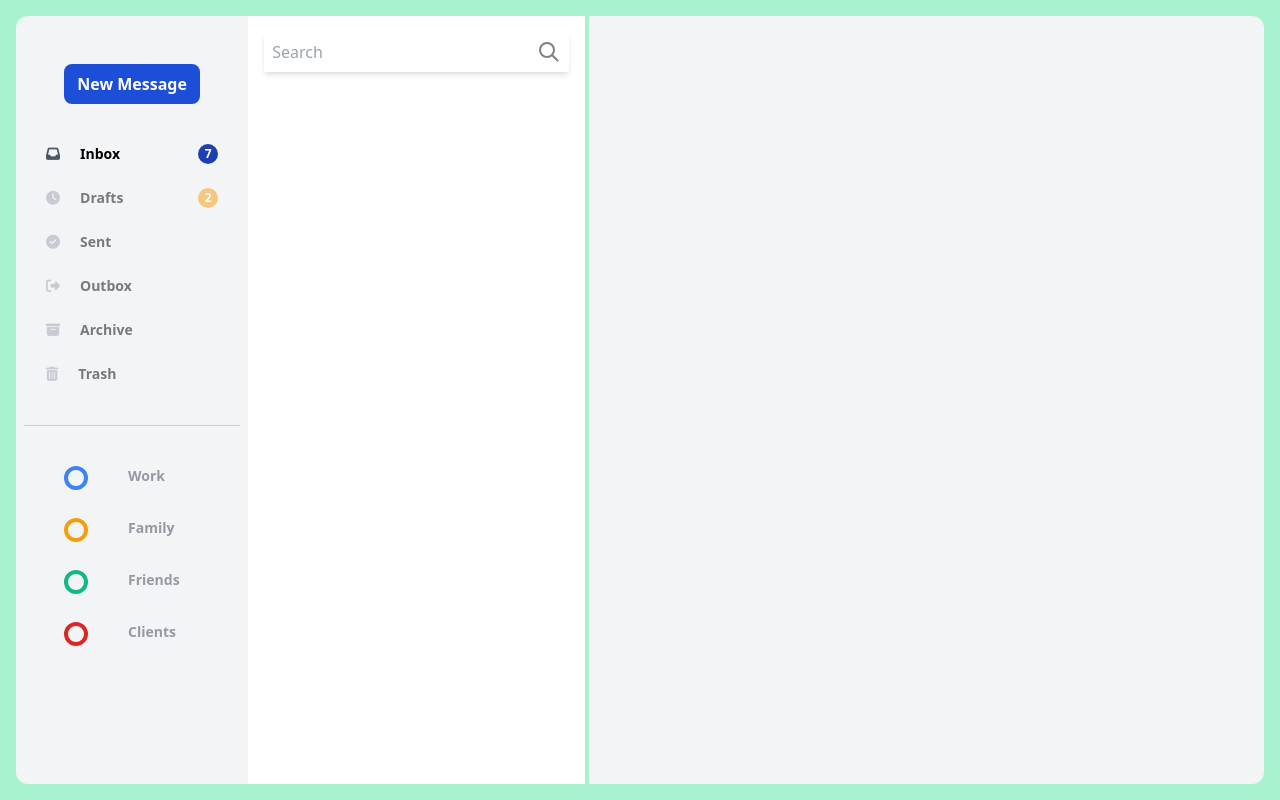
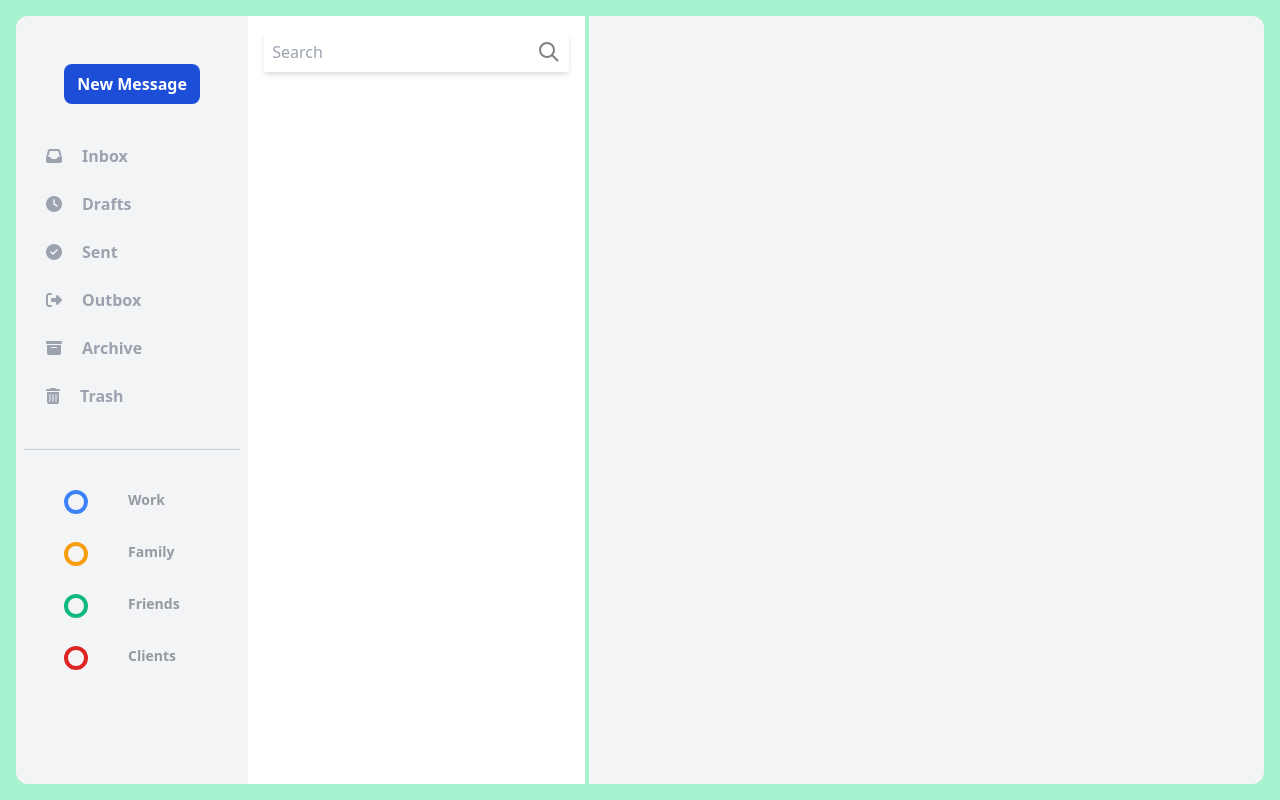
Before and after one commit to mayur-ravindram/react-email-client, a React (Create React App) app: page / in a window 1280 px wide. Built offline with nearby package versions, Linux system fonts and the light colour scheme.

Commit message:
Issue #7: bug - Navigation menu fixed

```diff
--- a/src/component/MailActionsMenu.js
+++ b/src/component/MailActionsMenu.js
@@ -24,91 +24,131 @@ const MailActionsMenu = () => {
                 to="/inbox"
                 activeStyle={{
                   fontWeight: "bold",
-                  color: "black",
-                  fontSize:"1.125rem",
-                  backgroundColor: "#0984e3"
+                  color: "tomato",
+                  fontSize: "1.125rem",
                 }}
-                className="font-semibold text-sm"
+                className="font-semibold text-gray-400"
               >
                 <div className="flex justify-around">
                   <div className="space-x-5 w-1/2">
-                    <span className="text-gray-600">
+                    <span className="">
                       <i className="fa fa-inbox"></i>
                     </span>
                     <span>Inbox</span>
                   </div>
-                  <span className="bg-blue-800 p-1 rounded-full h-5 w-5 flex justify-center items-center text-xs text-white">
-                    7
-                  </span>
+                  <span className="p-1 rounded-full h-5 w-5 flex justify-center items-center text-xs text-white"></span>
                 </div>
               </NavLink>
             </li>
             <li>
-              <Link to="/drafts">
-                <div className="flex justify-around font-semibold text-sm opacity-50">
+              <NavLink
+                exact
+                to="/drafts"
+                activeStyle={{
+                  fontWeight: "bold",
+                  color: "tomato",
+                  fontSize: "1.125rem",
+                }}
+                className="font-semibold text-gray-400"
+              >
+                <div className="flex justify-around">
                   <div className="space-x-5 w-1/2">
-                    <span className="text-gray-400">
+                    <span>
                       <i className="fa fa-clock"></i>
                     </span>
                     <span>Drafts</span>
                   </div>
-                  <span className="bg-yellow-500 p-1 rounded-full h-5 w-5 flex justify-center items-center text-xs text-white">
-                    2
-                  </span>
+                  <span className="p-1 rounded-full h-5 w-5 flex justify-center items-center text-xs text-white"></span>
                 </div>
-              </Link>
+              </NavLink>
             </li>
             <li>
-              <Link to="/sent">
-                <div className="flex justify-around font-semibold text-sm opacity-50">
+              <NavLink
+                exact
+                to="/sent"
+                activeStyle={{
+                  fontWeight: "bold",
+                  color: "tomato",
+                  fontSize: "1.125rem",
+                }}
+                className="font-semibold text-gray-400"
+              >
+                <div className="flex justify-around">
                   <div className="space-x-5 w-1/2">
-                    <span className="text-gray-400">
+                    <span>
                       <i className="fa fa-check-circle"></i>
                     </span>
                     <span>Sent</span>
                   </div>
                   <span className="bg-transparent p-1 rounded-full h-5 w-5 flex justify-center items-center text-xs text-white"></span>
                 </div>
-              </Link>
+              </NavLink>
             </li>
             <li>
-              <Link to="/outbox">
-                <div className="flex justify-around font-semibold text-sm opacity-50">
+              <NavLink
+                exact
+                to="/outbox"
+                activeStyle={{
+                  fontWeight: "bold",
+                  color: "tomato",
+                  fontSize: "1.125rem",
+                }}
+                className="font-semibold text-gray-400"
+              >
+                <div className="flex justify-around">
                   <div className="space-x-5 w-1/2">
-                    <span className="text-gray-400">
+                    <span>
                       <i className="fa fa-sign-out-alt"></i>
                     </span>
                     <span>Outbox</span>
                   </div>
                   <span className="bg-transparent p-1 rounded-full h-5 w-5 flex justify-center items-center text-xs text-white"></span>
                 </div>
-              </Link>
+              </NavLink>
             </li>
             <li>
-              <Link to="/archive">
-                <div className="flex justify-around font-semibold text-sm opacity-50">
+              <NavLink
+                exact
+                to="/archive"
+                activeStyle={{
+                  fontWeight: "bold",
+                  color: "tomato",
+                  fontSize: "1.125rem",
+                }}
+                className="font-semibold text-gray-400"
+              >
+                <div className="flex justify-around">
                   <div className="space-x-5 w-1/2">
-                    <span className="text-gray-400">
+                    <span>
                       <i className="fa fa-archive"></i>
                     </span>
                     <span>Archive</span>
                   </div>
                   <span className="bg-transparent p-1 rounded-full h-5 w-5 flex justify-center items-center text-xs text-white"></span>
                 </div>
-              </Link>
+              </NavLink>
             </li>
             <li>
-              <Link to="/trash">
-                <div className="flex justify-around font-semibold text-sm opacity-50">
+              <NavLink
+                exact
+                to="/trash"
+                activeStyle={{
+                  fontWeight: "bold",
+                  color: "tomato",
+                  fontSize: "1.125rem",
+                }}
+                className="font-semibold text-gray-400"
+              >
+                <div className="flex justify-around">
                   <div className="space-x-5 w-1/2">
-                    <span className="text-gray-400">
+                    <span>
                       <i className="fa fa-trash"></i>
                     </span>
                     <span>Trash</span>
                   </div>
                   <span className="bg-transparent p-1 rounded-full h-5 w-5 flex justify-center items-center text-xs text-white"></span>
                 </div>
-              </Link>
+              </NavLink>
             </li>
           </ul>
         </div>
```
